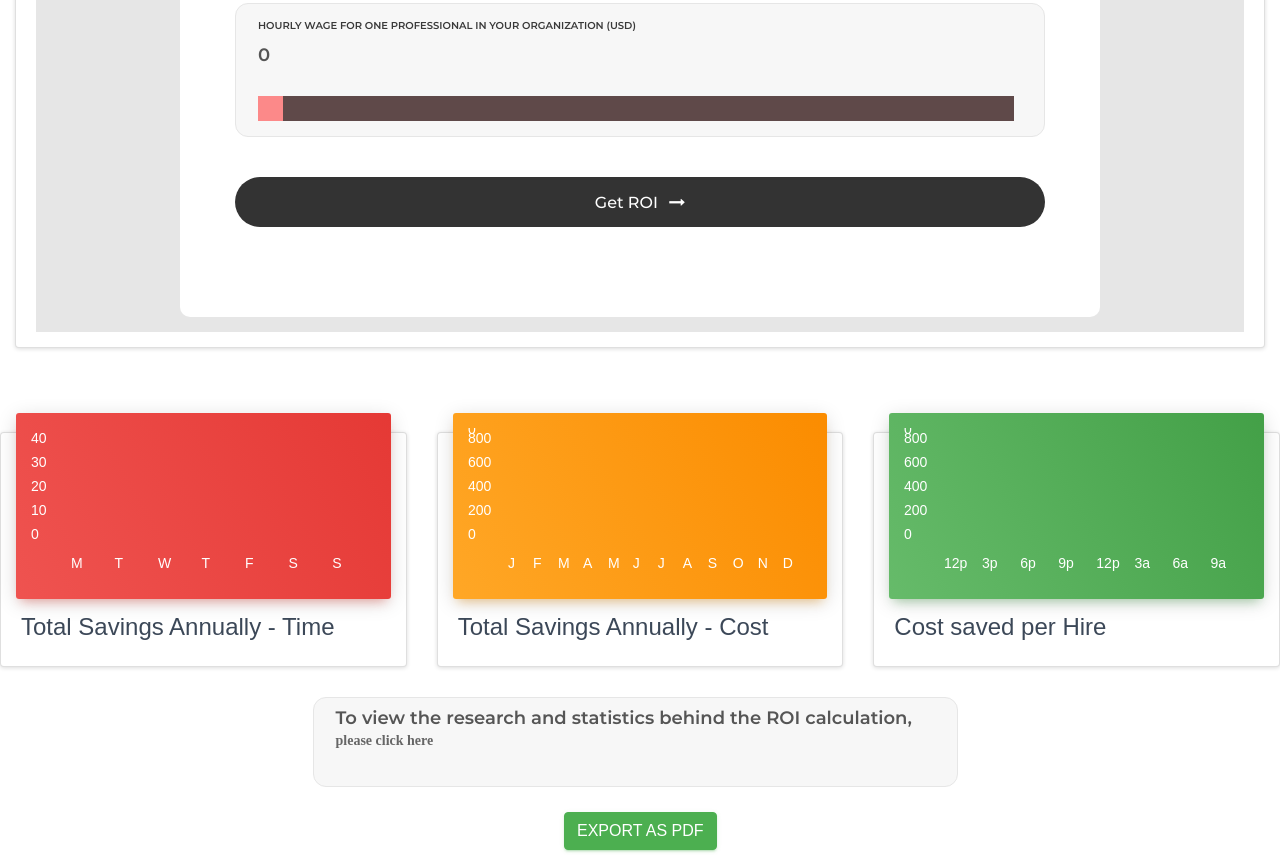
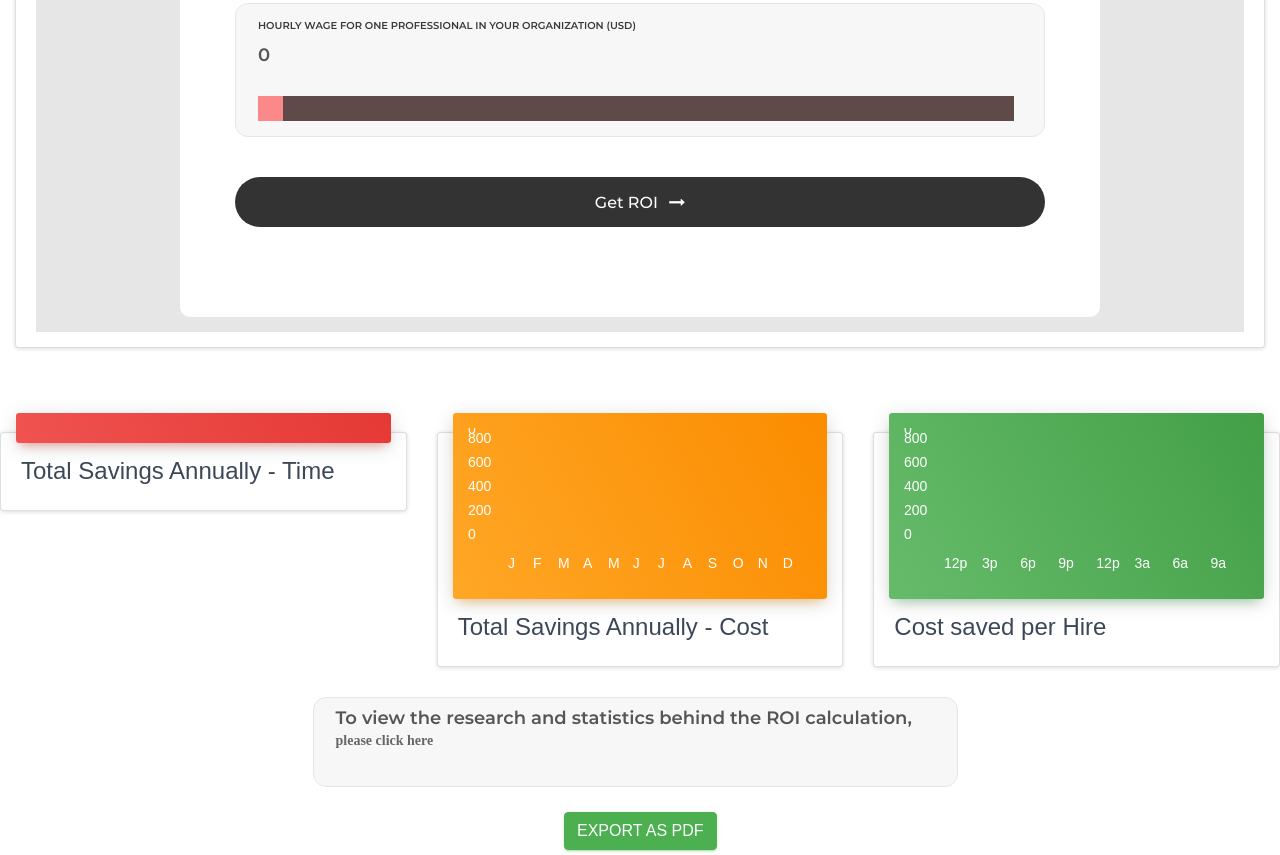
Before and after one commit to reefagirl/roi-calculator, a website: page index.html in a window 1280 px wide. Shown: the part 743-1598 px from the top of the page. Drawn offline with nearby package versions, Linux system fonts and the light colour scheme; some packages are replaced by stand-ins of ours; files that its build step writes are made by us from their sources; a script that the page names is missing; files whose address does not match are found by name.

Commit message:
test card

```diff
--- a/index.html
+++ b/index.html
@@ -286,7 +286,7 @@
         <div class="col-md-4">
           <div class="card">
             <div class="card-header card-header-danger">
-              <div  id="dailySalesChart"></div>
+              <div ></div>
             </div>
             <div class="card-body">
               <h4 class="card-title">Total Savings Annually - Time</h4>
```
